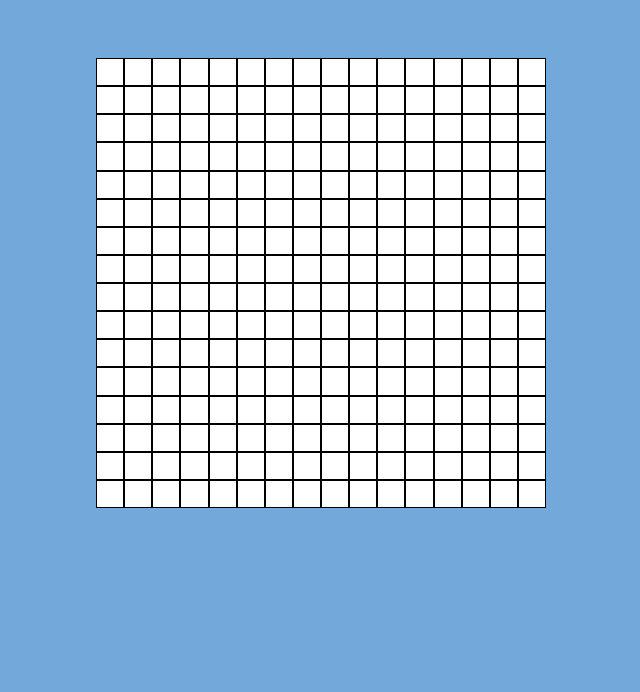
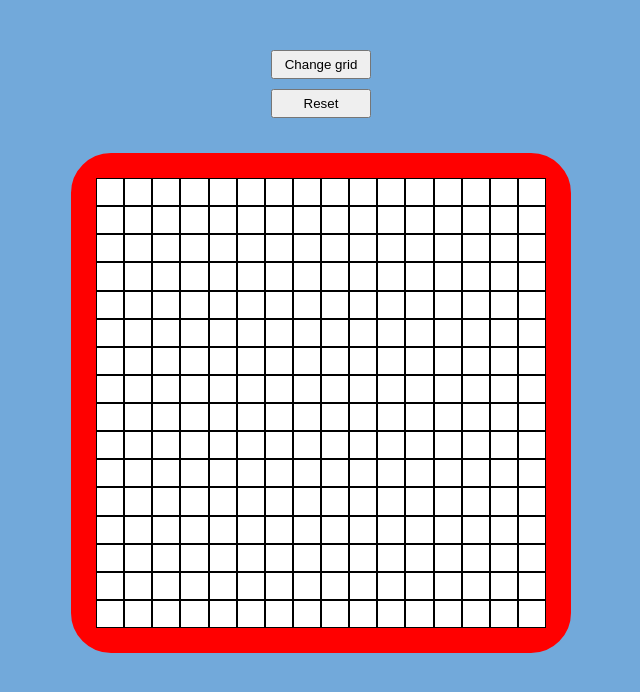
Before and after one commit to gutochiele/etch-a-sketch, a plain HTML site: page index.html in a window 1280 px wide. Shown: the whole page, without its empty margins (319-959 px from the left). Drawn offline with Linux system fonts and the light colour scheme.

Commit message:
made it with change grid and reset buttons

```diff
--- a/index.html
+++ b/index.html
@@ -7,7 +7,11 @@
     <link rel="stylesheet" href="/style.css">
 </head>
 <body>
-    <div id="board"></div>
+    <button class="btn">Change grid</button>
+    <button class="rstBtn">Reset</button>
+    <div id="boardSection">
+        <div id="board"></div>
+    </div>
     <script src="./javascript.js"></script>
 </body>
 
--- a/javascript.js
+++ b/javascript.js
@@ -1,8 +1,16 @@
 
-    for(y = 0; y < 16; y++){
-    for(x = 0; x < 16; x++){
-        var divBoard = document.createElement('div');
+let gridX = 16;
+let gridY = 16;
+
+function startPad(gridX, gridY) {
+  board.innerHTML = '';
+
+    for(let y = 0; y < gridY; y++){
+      for(let x = 0; x < gridX; x++){
+        const divBoard = document.createElement('div');
         divBoard.className = 'grid';
+        divBoard.style.flex = `1 1 calc(100% / ${gridY})`;
+        divBoard.style.height = `calc(100% / ${gridX})`;
         document.getElementById('board').appendChild(divBoard);
     }
 }
@@ -14,3 +22,21 @@ grid.forEach((gridItem) => {
     event.target.style.backgroundColor = 'black';
   });
 });
+
+
+}
+startPad(gridX, gridY)
+
+const btn = document.querySelector('.btn')
+
+btn.addEventListener('click', () => {
+  const userInput = prompt('How many elements per line in your grid? (max 100)');
+  if (userInput !== null && userInput !== '' && userInput <= 100) {
+    gridX = gridY = userInput;
+    startPad(gridX, gridY);
+}
+})
+
+const rstBtn = document.querySelector('.rstBtn')
+rstBtn.addEventListener('click', () => {
+  startPad(gridX, gridY)});
--- a/style.css
+++ b/style.css
@@ -1,30 +1,43 @@
 #board,
-body{
+#boardSection{
     display: flex;
-    justify-content: center
+    justify-content: center;
+}
+
+.btn,
+.rstBtn{
+    width: 100px;
+    padding: 5px;
+    margin-bottom: 10px;
 }
 
 body{
     background-color: rgb(114, 169, 218);
+    display: flex;
+    flex-direction: column;
+    align-items: center;
+    margin: 50px;
 }
 
 #board{
     flex-wrap: wrap;
-    max-width: 450px;
-    min-width: 450px;
-    min-height: 450px;
+    width: 450px;
+    height: 450px;
     flex: 1 0;
-    margin-top: 50px;
-    /* border-radius: 8%;
-    border: 25px solid red; */
+    margin-top: 25px;
+    border-radius: 8%;
+    border: 25px solid red;
+    align-content: stretch;
+    justify-content: space-evenly;
 
 }
 
 .grid{
-    flex: 1 0 calc(100% / 16);
-    height: calc(100% / 16);
+    flex: 1 1 calc(100% / 32);
+    height: calc(100% / 32);
     border: 1px solid black;
-    background-color: white ;
+    background-color: white;
     box-sizing: border-box;
+    aspect-ratio: 1/1;
 
 }
```
